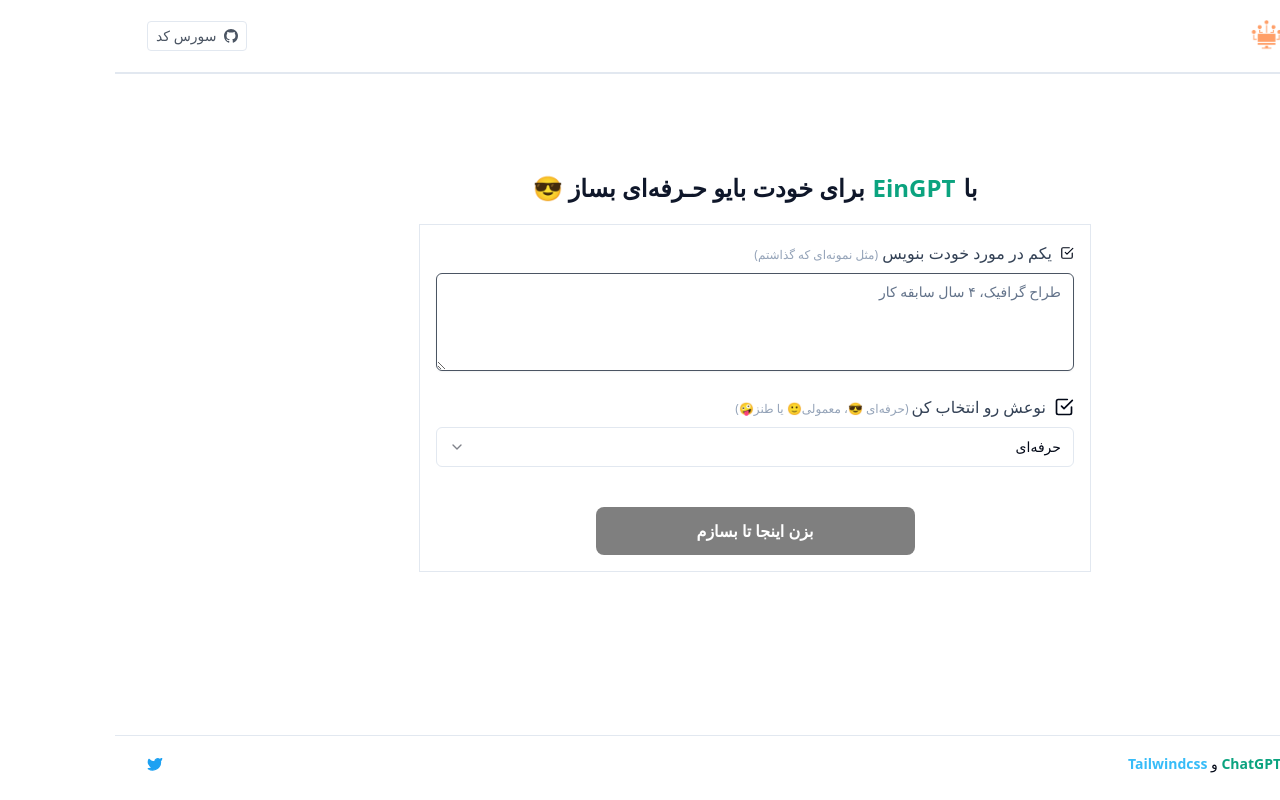
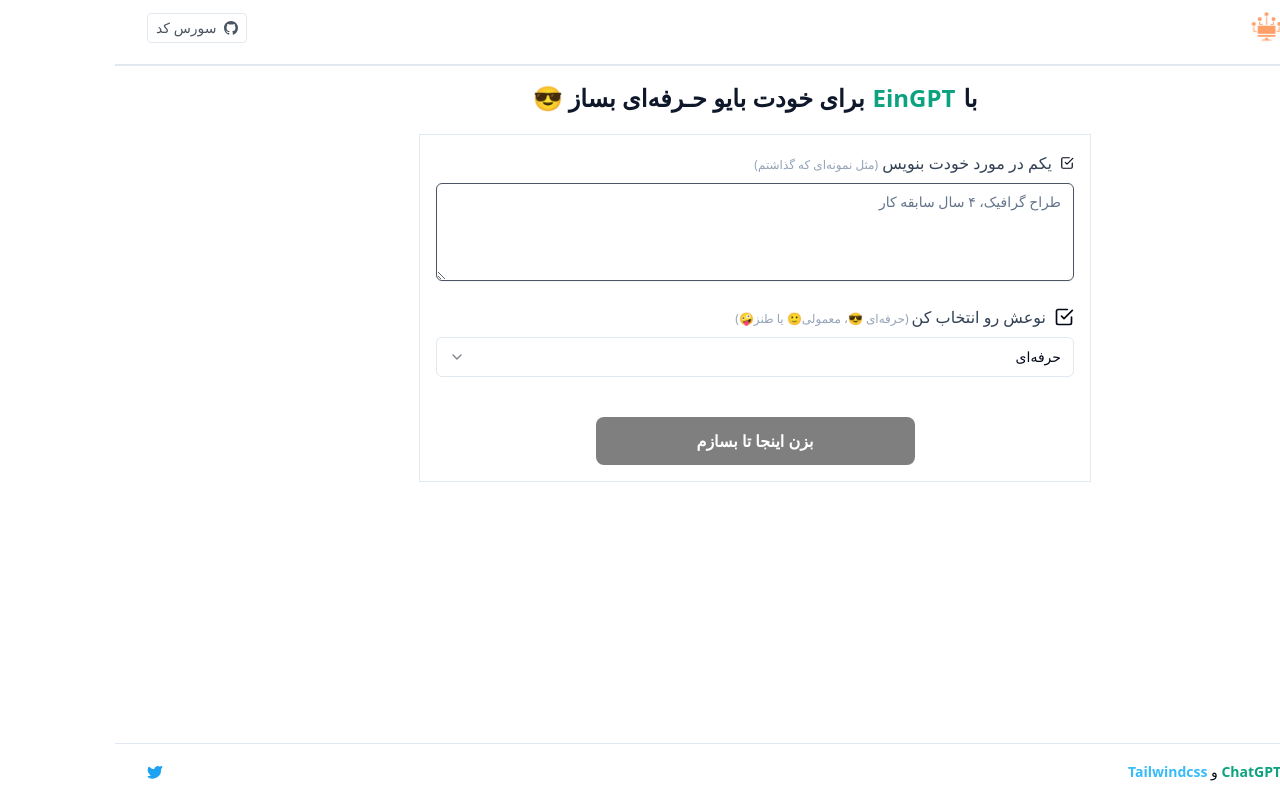
Before and after one commit to ehsanghaffar/einbio, a Next.js app: page / in a window 1280 px wide. Built offline with nearby package versions, Linux system fonts and the light colour scheme.

Commit message:
Update layout, fix header/footer, adjust text size

```diff
--- a/app/layout.tsx
+++ b/app/layout.tsx
@@ -10,12 +10,16 @@
 }) {
   return (
     <html lang="fa" dir="rtl">
-      <body className="flex mx-auto flex-col py-2 min-h-screen">
+      <body className=" min-h-full flex flex-col">
+        <header>
         <Header />
-        <main className="flex flex-1 w-full flex-col items-center justify-center">
+        </header>
+        <main className="flex flex-1">
         {children}
         </main>
+        <footer className='flex flex-col w-full absolute bottom-0'>
         <Footer />
+        </footer>
         <Toaster richColors />
         </body>
     </html>
--- a/app/page.tsx
+++ b/app/page.tsx
@@ -181,14 +181,14 @@
             <>
               <div>
                 <h2
-                  className="sm:text-4xl text-3xl font-bold text-slate-900 mx-auto"
+                  className="sm:text-xl text-lg font-bold text-slate-900 mx-auto"
                   ref={bioRef}
                 >
                   این هم دو تا بایو 😌
                 </h2>
               </div>
               <div className="space-y-8 flex flex-col items-center justify-center max-w-xl mx-auto">
-                {generatedBios
+                {/* {generatedBios
                   .substring(generatedBios.indexOf("1") + 3)
                   .split("2.")
                   .map((generatedBio) => {
@@ -206,7 +206,7 @@
                         <p>{generatedBio}</p>
                       </div>
                     );
-                  })}
+                  })} */}
               </div>
             </>
           )}
--- a/components/Footer.tsx
+++ b/components/Footer.tsx
@@ -3,7 +3,7 @@
 
 export default function Footer() {
   return (
-    <footer className="border-t pt-2 sm:py-4">
+    <div className="border-t pt-2 sm:py-4">
       <div className="container flex flex-row justify-between items-center">
         <div className="text-xs sm:text-sm">
         ساخته شده با{" "}
@@ -35,6 +35,6 @@
         </Link>
       </div>
       </div>
-    </footer>
+    </div>
   );
 }
--- a/components/Header.tsx
+++ b/components/Header.tsx
@@ -5,7 +5,7 @@
 
 export default function Header() {
   return (
-    <header className="flex justify-between items-center space-x-4 pb-2 border-b-2 sm:px-4">
+    <div className="flex justify-between items-center space-x-4 pb-2 border-b-2 sm:px-4">
       <Link href="/">
         <img
           alt="ClubGPT icon"
@@ -24,6 +24,6 @@
         <Github />
         <p>سورس کد</p>
       </a>
-    </header>
+    </div>
   );
 }
```
